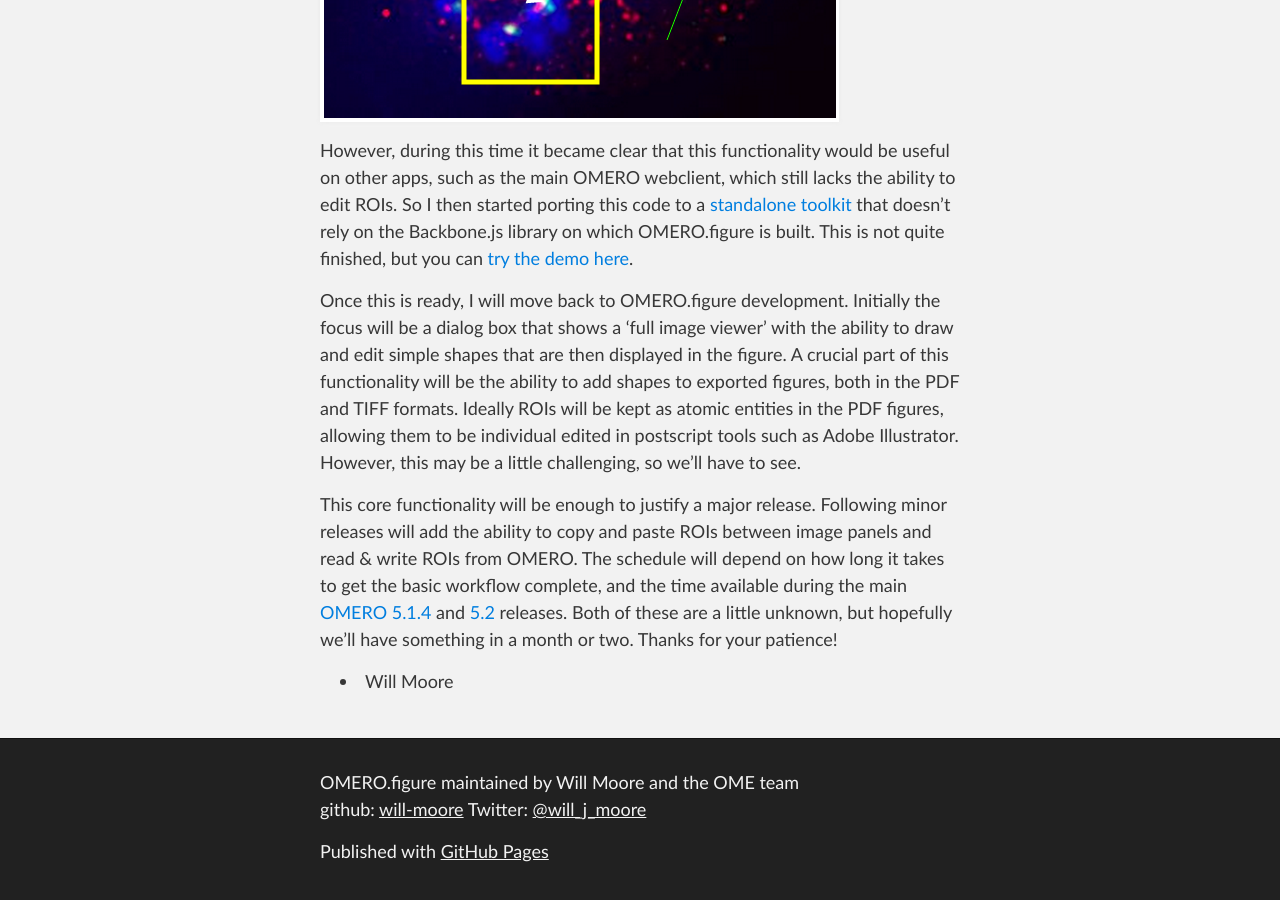
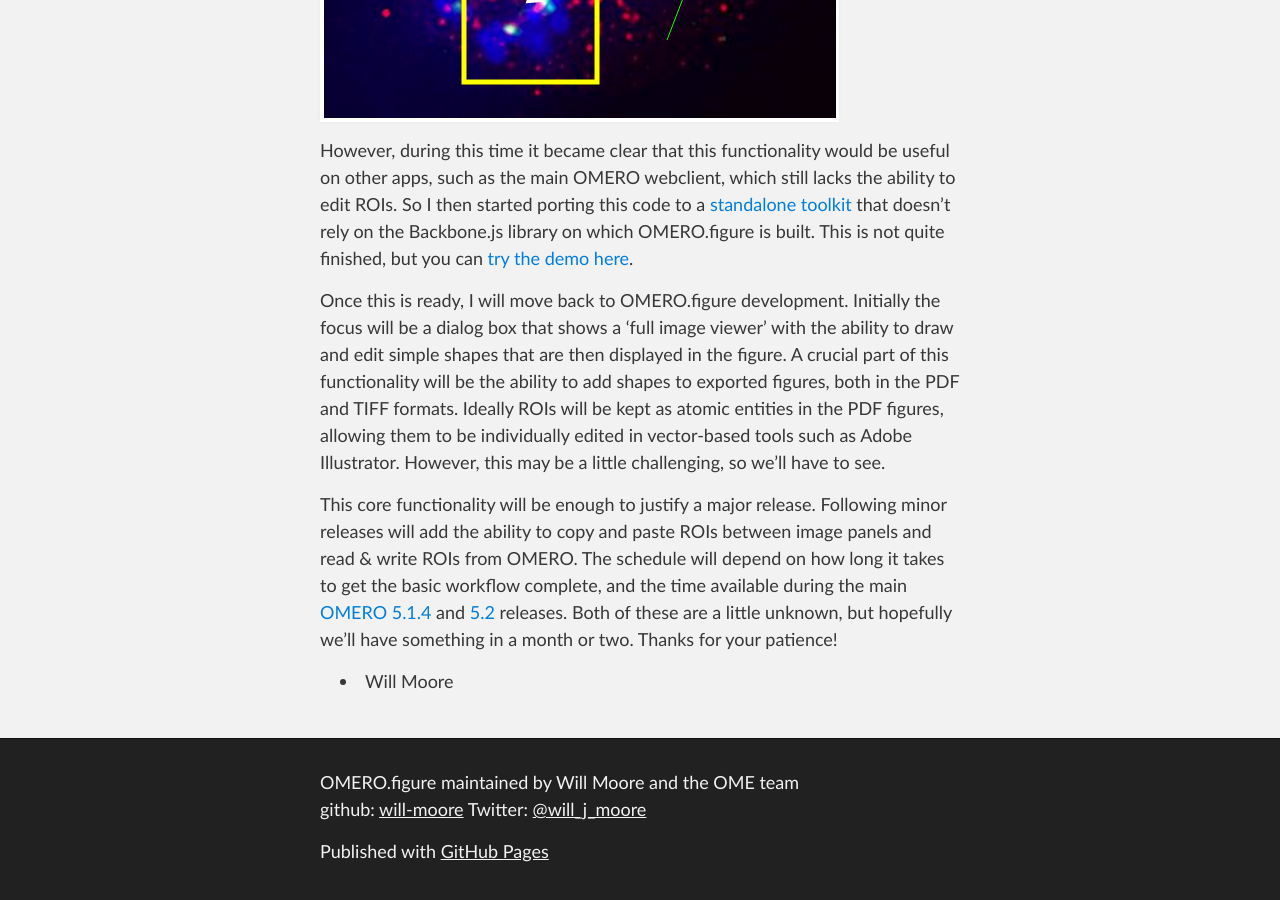
Before and after one commit to ome/omero-figure, a Jekyll site: the page built from _posts/2015-08-03-staus-update-summer-2015.markdown, in a window 1280 px wide and 900 px high, scrolled down 1563 px. Built offline with Jekyll 4.4.1, drawn with Linux system fonts in a browser that asks for light colours; nearby versions of some CDN libraries; Markdown is read by kramdown in place of the engine named in the settings; comment, search, counter and statistics services are not loaded.

Commit message:
Fix Mark's suggestions in 'summer 2015' blog post

```diff
--- a/_posts/2015-08-03-staus-update-summer-2015.markdown
+++ b/_posts/2015-08-03-staus-update-summer-2015.markdown
@@ -53,7 +53,7 @@ to draw and edit simple shapes that are then displayed in the figure.
 A crucial part of this functionality will be the ability to add shapes to exported figures, both in
 the PDF and TIFF formats.
 Ideally ROIs will be kept as atomic entities in the PDF figures, allowing them to be
-individual edited in postscript tools such as Adobe Illustrator. However, this may
+individually edited in vector-based tools such as Adobe Illustrator. However, this may
 be a little challenging, so we'll have to see.
 
 This core functionality will be enough to justify a major release. Following minor
```
